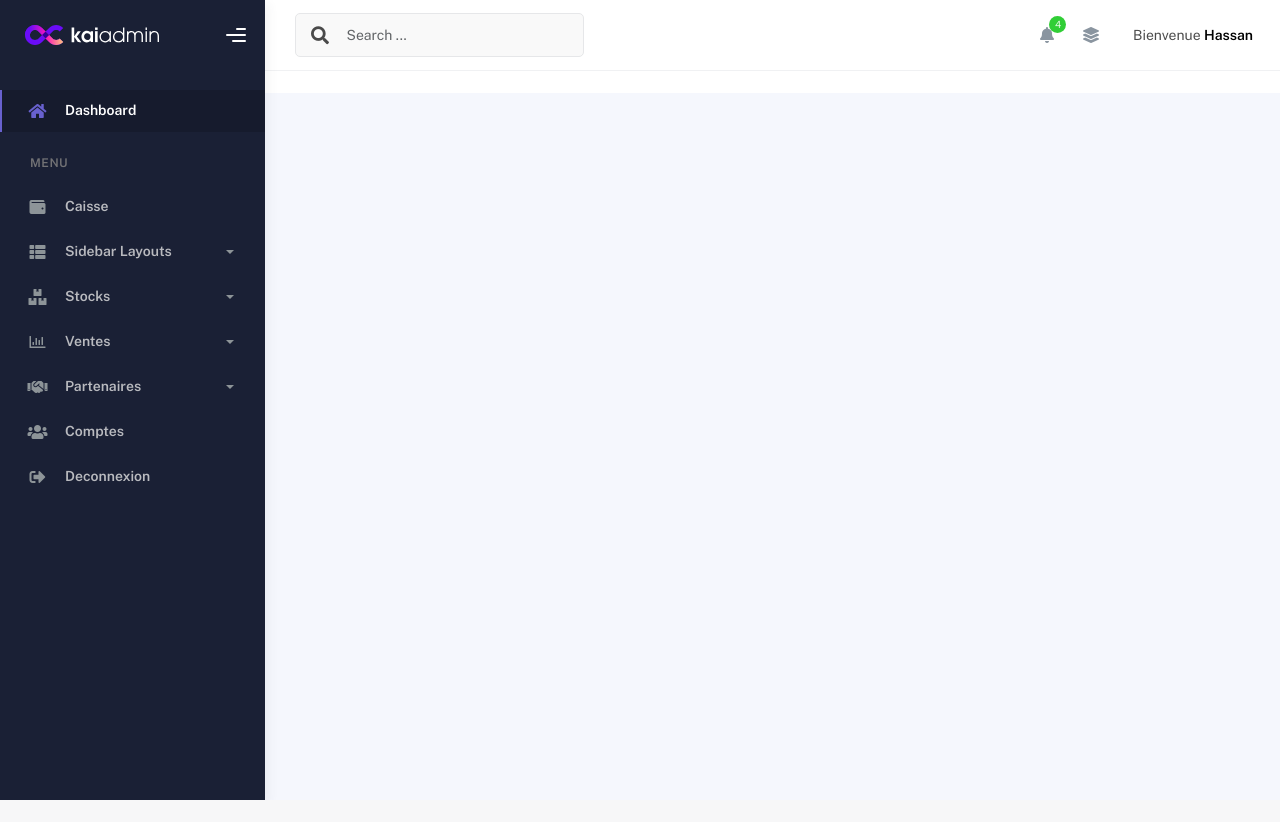
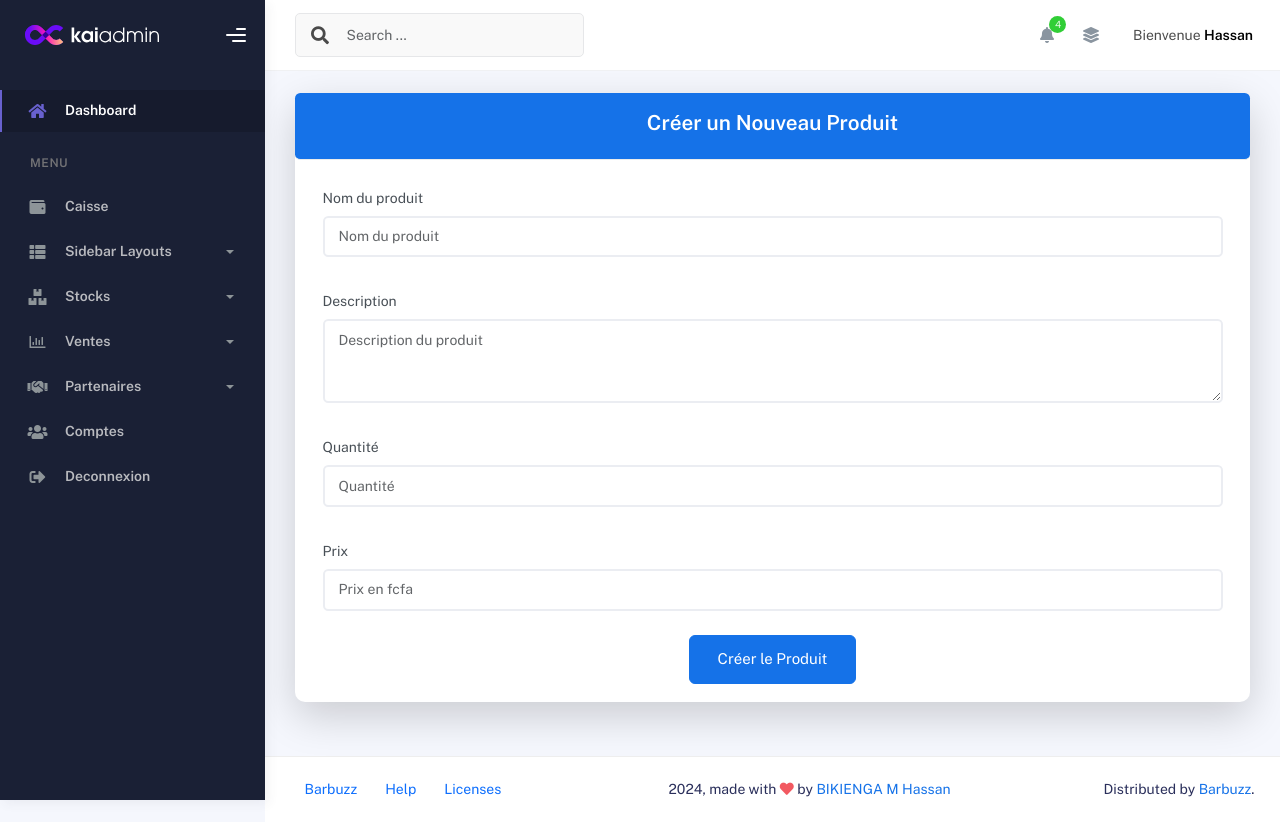
Before and after one commit to Nerd658/gestion-de-stock-complet, a Django app: page /produit/creer_un_produit/ in a window 1280 px wide. Before the commit the page ends 800 px from the top, so only its background shows below. Run offline with Django 5.2, Linux system fonts and the light colour scheme; some libraries are stand-ins or nearby versions.

Commit message:
page creation de produit ok

```diff
--- a/templates/produit/creer_produit.html
+++ b/templates/produit/creer_produit.html
@@ -1,6 +1,6 @@
 {% extends 'raccourcis/base.html' %}
 
-{% block title %}Tableau de Bord{% endblock %}
+{% comment %} {% block title %}Tableau de Bord{% endblock %}
 
 {% block content %}
 
@@ -10,4 +10,42 @@
     <button type="submit">Créer le produit</button>
 </form>
 
+{% endblock %} {% endcomment %}
+{% block content %}
+<div class="container">
+    <div class="page-inner">
+    <div class="row justify-content-center">
+        <div class="col-lg-12">
+            <div class="card shadow-lg">
+                <div class="card-header bg-primary text-white text-center rounded">
+                    <h4 class="fw-bold">Créer un Nouveau Produit</h4>
+                </div>
+                <div class="card-body">
+                    <form action="" method="POST">
+                        {% csrf_token %}
+                        <div class="form-group mb-3">
+                            <label for="nom">Nom du produit</label>
+                            <input type="text" class="form-control" id="nom" name="nom" placeholder="Nom du produit" required>
+                        </div>
+                        <div class="form-group mb-3">
+                            <label for="description">Description</label>
+                            <textarea class="form-control" id="description" name="description" rows="3" placeholder="Description du produit"></textarea>
+                        </div>
+                        <div class="form-group mb-3">
+                            <label for="quantite">Quantité</label>
+                            <input type="number" class="form-control" id="quantite" name="quantite" placeholder="Quantité" required>
+                        </div>
+                        <div class="form-group mb-3">
+                            <label for="prix">Prix</label>
+                            <input type="number" class="form-control" id="prix" name="prix" placeholder="Prix en fcfa" required>
+                        </div>
+                        <div class="text-center">
+                            <button type="submit" class="btn btn-primary btn-lg">Créer le Produit</button>
+                        </div>
+                    </form>
+                </div>
+            </div>
+        </div>
+    </div>
+</div>
 {% endblock %}
--- a/templates/raccourcis/left_bar.html
+++ b/templates/raccourcis/left_bar.html
@@ -95,7 +95,7 @@
                   </a>
                 </li>
                 <li>
-                  <a href="tables/datatables.html">
+                  <a href="{% url 'creer_un_produit' %}">
                     <span class="sub-item">Ajouter un produit</span>
                   </a>
                 </li>
@@ -141,14 +141,14 @@
           </li>
 
           <li class="nav-item">
-            <a href="widgets.html">
+            <a href="{% url 'connexion' %}">
               <i class="fas fa-users"></i>
               <p>Comptes</p>
               <span class="badge badge-success"></span>
             </a>
           </li>
           <li class="nav-item">
-            <a href="#">
+            <a href="{% url 'connexion' %}">
               <i class="fas fa-sign-out-alt"></i>
               <p>Deconnexion</p>
               <span class="badge badge-success"></span>
--- a/templates/stocks/gestion_stocks.html
+++ b/templates/stocks/gestion_stocks.html
@@ -71,8 +71,11 @@
                   data-bs-toggle="modal"
                   data-bs-target="#addRowModal"
                 >
+                <a href="{% url 'creer_un_produit' %}" class="btn btn-primary btn-sm">
                   <i class="fa fa-plus"></i>
-                  Ajouter un Produit
+                  Ajouter un produit
+              </a>
+
                 </button>
               </div>
             </div>
--- a/templates/utilisateurs/connexion.html
+++ b/templates/utilisateurs/connexion.html
@@ -19,7 +19,7 @@
             <h1>Se Conecter</h1>
             <input type="email" placeholder="Email" />
             <input type="password" placeholder="Password" />
-            <a href="#">Forgot your password?</a>
+            <a href="{% url 'dashboard' %}" >Forgot your password?</a>
             <button>connexion</button>
         </form>
     </div>
```
